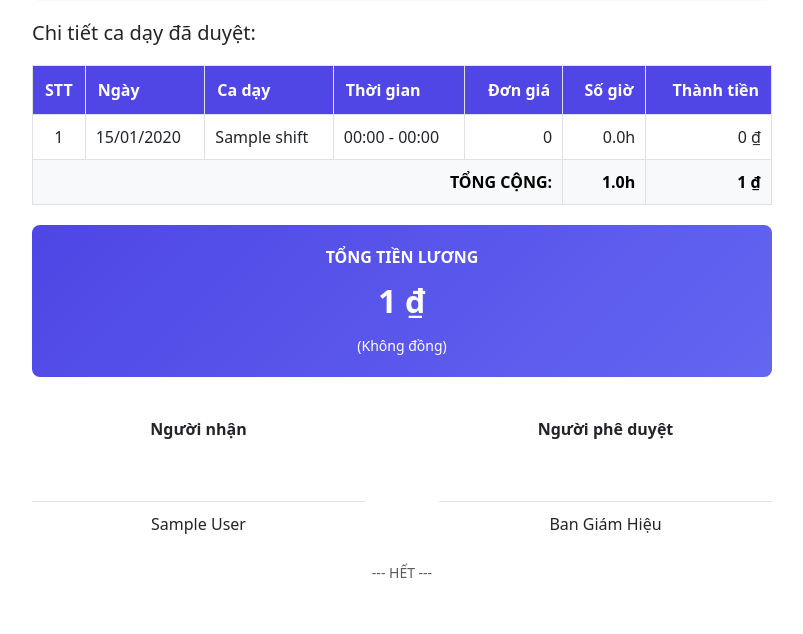
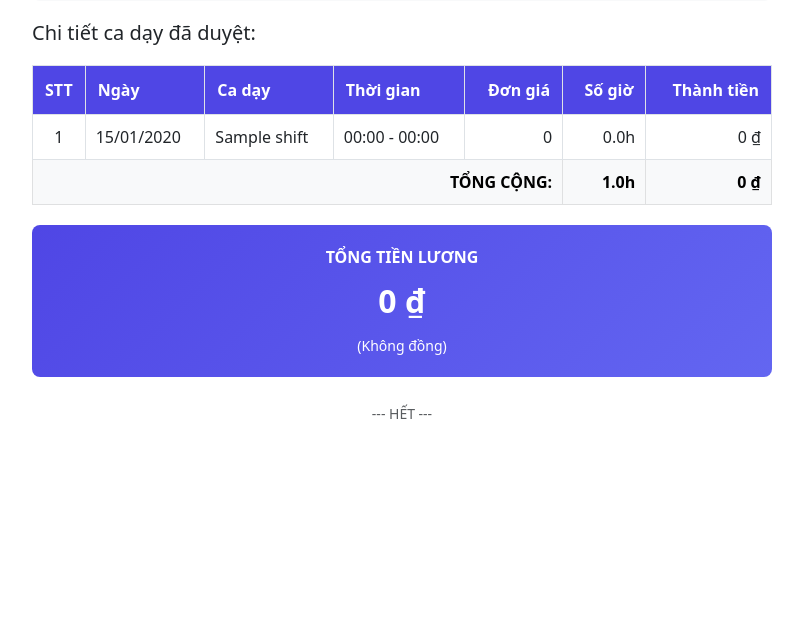
Before and after one commit to TranKhoa12/Quan_ly_trung_tam, a PHP site: the page made by app/views/teaching_shifts/print_payslip.php in a window 1280 px wide. Shown: the part 419-1053 px from the top of the page, without its empty margins (238-1041 px from the left). After the commit the page ends 838 px from the top, so only its background shows below. Run offline with PHP 8.4, Linux system fonts and the light colour scheme; the template is opened without the code that fills it: most values are stand-ins (such as "Sample title", 1, 10 or a date in 2020).

Commit message:
chỉnh sửa bảng lương

```diff
--- a/app/models/ShiftRegistration.php
+++ b/app/models/ShiftRegistration.php
@@ -104,7 +104,7 @@ class ShiftRegistration extends BaseModel
     {
         $sql = "SELECT sr.staff_id, u.full_name, COUNT(*) AS total_shifts,
                    SUM(sr.hours) AS total_hours,
-                   SUM(sr.hours * COALESCE(ts.hourly_rate, 50)) AS total_amount
+                   SUM(sr.hours * COALESCE(ts.hourly_rate, 50) * 1000) AS total_amount
                 FROM {$this->table} sr
                 LEFT JOIN teaching_shifts ts ON sr.shift_id = ts.id
                 LEFT JOIN users u ON sr.staff_id = u.id
--- a/app/views/teaching_shifts/payroll_report.php
+++ b/app/views/teaching_shifts/payroll_report.php
@@ -113,7 +113,7 @@ ob_start();
                     <?php
                     $totalAllMonths = array_sum(array_column($statistics, 'total_amount'));
                     ?>
-                    <span class="stat-value"><?= number_format($totalAllMonths / 1000000, 1) ?>M</span>
+                    <span class="stat-value"><?= number_format($totalAllMonths, 0, ',', '.') ?> đ</span>
                     <div class="stat-label">Tổng chi trả (12 tháng)</div>
                 </div>
             </div>
@@ -122,7 +122,7 @@ ob_start();
                     <?php
                     $avgMonthly = count($statistics) > 0 ? $totalAllMonths / count($statistics) : 0;
                     ?>
-                    <span class="stat-value"><?= number_format($avgMonthly / 1000000, 1) ?>M</span>
+                    <span class="stat-value"><?= number_format($avgMonthly, 0, ',', '.') ?> đ</span>
                     <div class="stat-label">Trung bình mỗi tháng</div>
                 </div>
             </div>
--- a/app/views/teaching_shifts/print_payslip.php
+++ b/app/views/teaching_shifts/print_payslip.php
@@ -177,14 +177,14 @@
                     $end = strtotime($endTime);
                     $hours = ($end - $start) / 3600;
 
-                    $hourlyRate = (float)($shift['hourly_rate'] ?? 50000);
+                    $hourlyRate = (float)($shift['hourly_rate'] ?? 50) * 1000;
                     $amount = $hours * $hourlyRate;
                     $totalAmount += $amount;
                 ?>
                 <tr>
                     <td class="text-center"><?= $index++ ?></td>
                     <td><?= date('d/m/Y', strtotime($shift['shift_date'])) ?></td>
-                    <td><?= htmlspecialchars($shift['shift_name'] ?? 'N/A') ?></td>
+                    <td><?= htmlspecialchars($shift['shift_name'] ?? 'Ca tự do') ?></td>
                     <td><?= date('H:i', $start) ?> - <?= date('H:i', $end) ?></td>
                     <td class="text-end"><?= number_format($hourlyRate, 0, ',', '.') ?></td>
                     <td class="text-end"><?= number_format($hours, 1) ?>h</td>
@@ -201,7 +201,7 @@
                 <tr class="fw-bold">
                     <td colspan="5" class="text-end">TỔNG CỘNG:</td>
                     <td class="text-end"><?= number_format($payroll['total_hours'], 1) ?>h</td>
-                    <td class="text-end"><?= number_format($payroll['total_amount'], 0, ',', '.') ?> ₫</td>
+                    <td class="text-end"><?= number_format($totalAmount, 0, ',', '.') ?> ₫</td>
                 </tr>
             </tfoot>
         </table>
@@ -212,26 +212,10 @@
                 <strong>TỔNG TIỀN LƯƠNG</strong>
             </div>
             <div class="total-amount">
-                <?= number_format($payroll['total_amount'], 0, ',', '.') ?> ₫
+                <?= number_format($totalAmount, 0, ',', '.') ?> ₫
             </div>
             <div class="text-center mt-2">
-                <small>(<?= ucfirst(convert_number_to_words($payroll['total_amount'])) ?> đồng)</small>
-            </div>
-        </div>
-
-        <!-- Signatures -->
-        <div class="signature-section">
-            <div class="signature-box">
-                <strong>Người nhận</strong>
-                <div class="signature-line">
-                    <?= htmlspecialchars($staff['full_name']) ?>
-                </div>
-            </div>
-            <div class="signature-box">
-                <strong>Người phê duyệt</strong>
-                <div class="signature-line">
-                    Ban Giám Hiệu
-                </div>
+                <small>(<?= ucfirst(convert_number_to_words($totalAmount)) ?> đồng)</small>
             </div>
         </div>
 
```
Also changed, not shown: app/views/teaching_shifts/payroll.php (+16 -15 lines).
